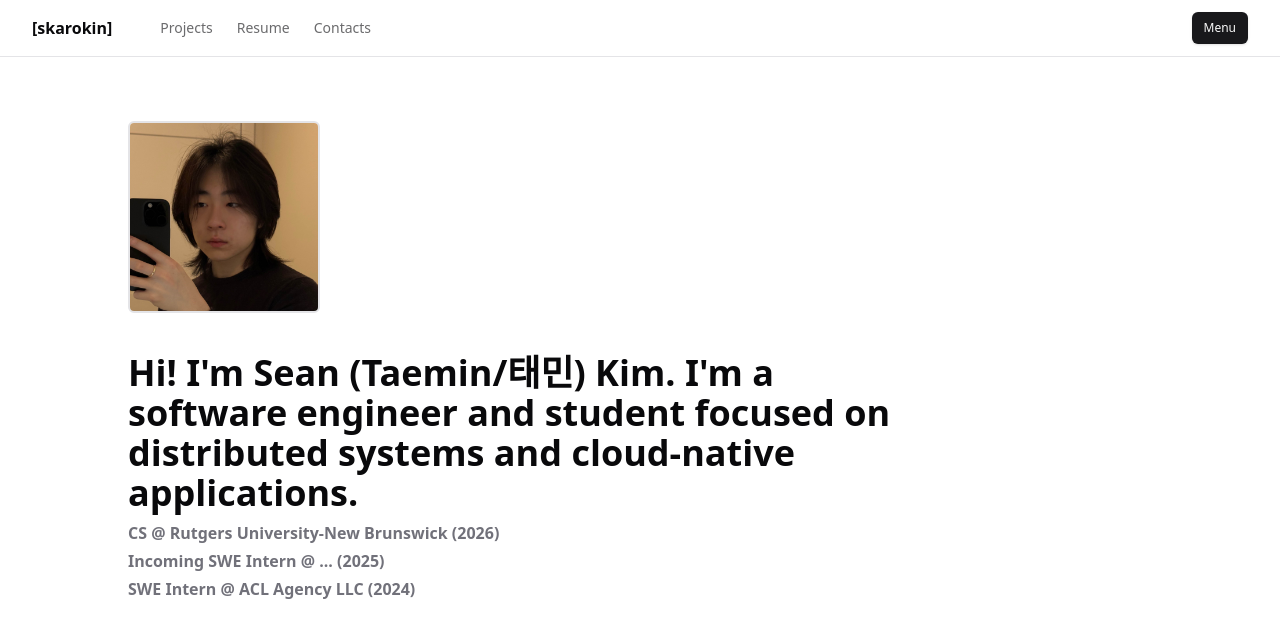
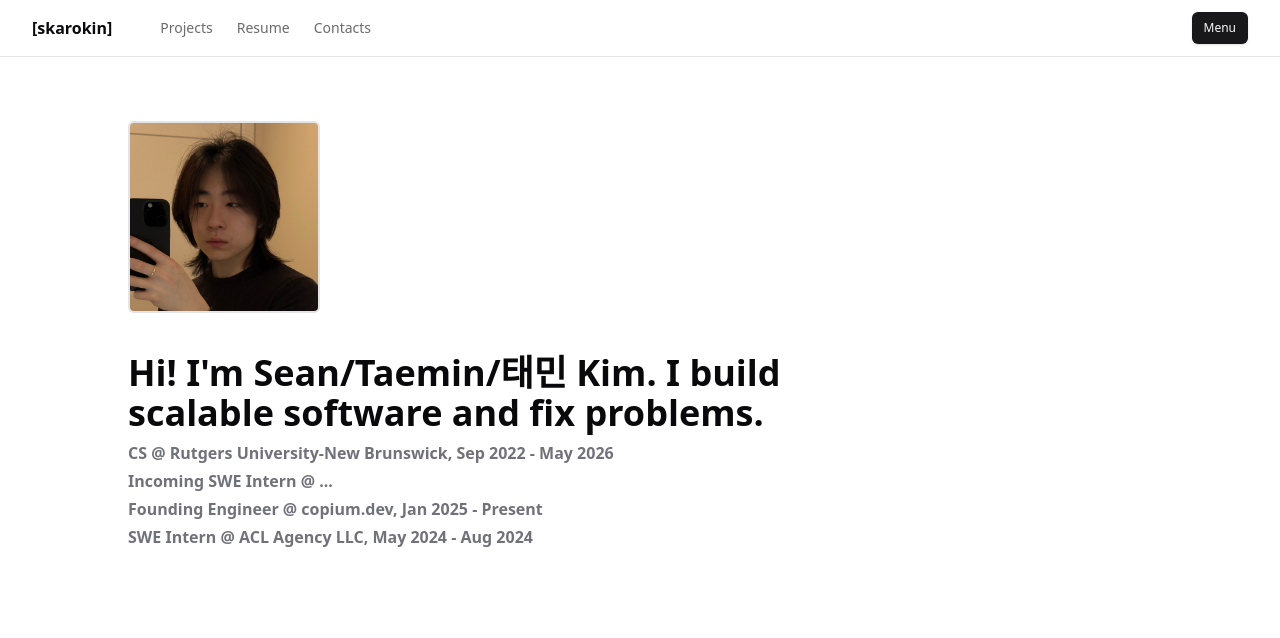
Before and after one commit to skarokin/portfolio-rehaul, a SvelteKit app: page / in a window 1280 px wide. Shown: the top 638 px of the page. Built offline with nearby package versions, Linux system fonts and the light colour scheme.

Commit message:
resume, front page, copium

```diff
--- a/src/routes/+page.svelte
+++ b/src/routes/+page.svelte
@@ -11,17 +11,20 @@
     </Avatar.Root>
 
     <h1 class="text-left font-bold text-2xl sm:text-4xl w-full sm:w-3/4 mt-8">
-        Hi! I'm Sean (Taemin/태민) Kim. I'm a software engineer and student focused on distributed systems and cloud-native applications.
+        Hi! I'm Sean/Taemin/태민 Kim. I build scalable software and fix problems.
     </h1>
     <div class="flex flex-col gap-1">
         <h3 class="font-semibold text-sm sm:text-base text-muted-foreground">
-            CS @ Rutgers University-New Brunswick (2026)
+            CS @ Rutgers University-New Brunswick, Sep 2022 - May 2026
         </h3>
         <h3 class="font-semibold text-sm sm:text-base text-muted-foreground">
-            Incoming SWE Intern @ ... (2025)
+            Incoming SWE Intern @ ...
         </h3>
         <h3 class="font-semibold text-sm sm:text-base text-muted-foreground">
-            SWE Intern @ ACL Agency LLC (2024)
+            Founding Engineer @ copium.dev, Jan 2025 - Present
+        </h3>
+        <h3 class="font-semibold text-sm sm:text-base text-muted-foreground">
+            SWE Intern @ ACL Agency LLC, May 2024 - Aug 2024
         </h3>
     </div>
 </div>
--- a/src/routes/projects/+page.svelte
+++ b/src/routes/projects/+page.svelte
@@ -8,8 +8,8 @@
     const cards = [
         {
             title: "copium.dev",
-            description: "Tech internship management platform with real-time search, data analytics, and live postings.\
-            Backend infrastructure scalable to millions with microservices and message queues.",
+            description: "Tech internship management platform with powerful application management tools, data analytics, and live postings.\
+            Backend infrastructure scalable to millions with event-driven architecture and microservices.",
             date: "Jan 2025 - Present",
             link: "https://copium.dev",
             github: "https://github.com/copium-dev/copium",
--- a/src/routes/resume/+page.svelte
+++ b/src/routes/resume/+page.svelte
@@ -6,7 +6,7 @@
 
 <div class="container flex flex-col items-start gap-2">
     <h1 class="text-4xl font-bold">Resume</h1>
-    <p class="text-sm text-muted-foreground">Last updated: March 23, 2025</p>
+    <p class="text-sm text-muted-foreground">Last updated: March 26, 2025</p>
 
     <Button
         href={resume}
```
Also changed, not shown: 1 other file (tests, documents, lock files or other folders).
